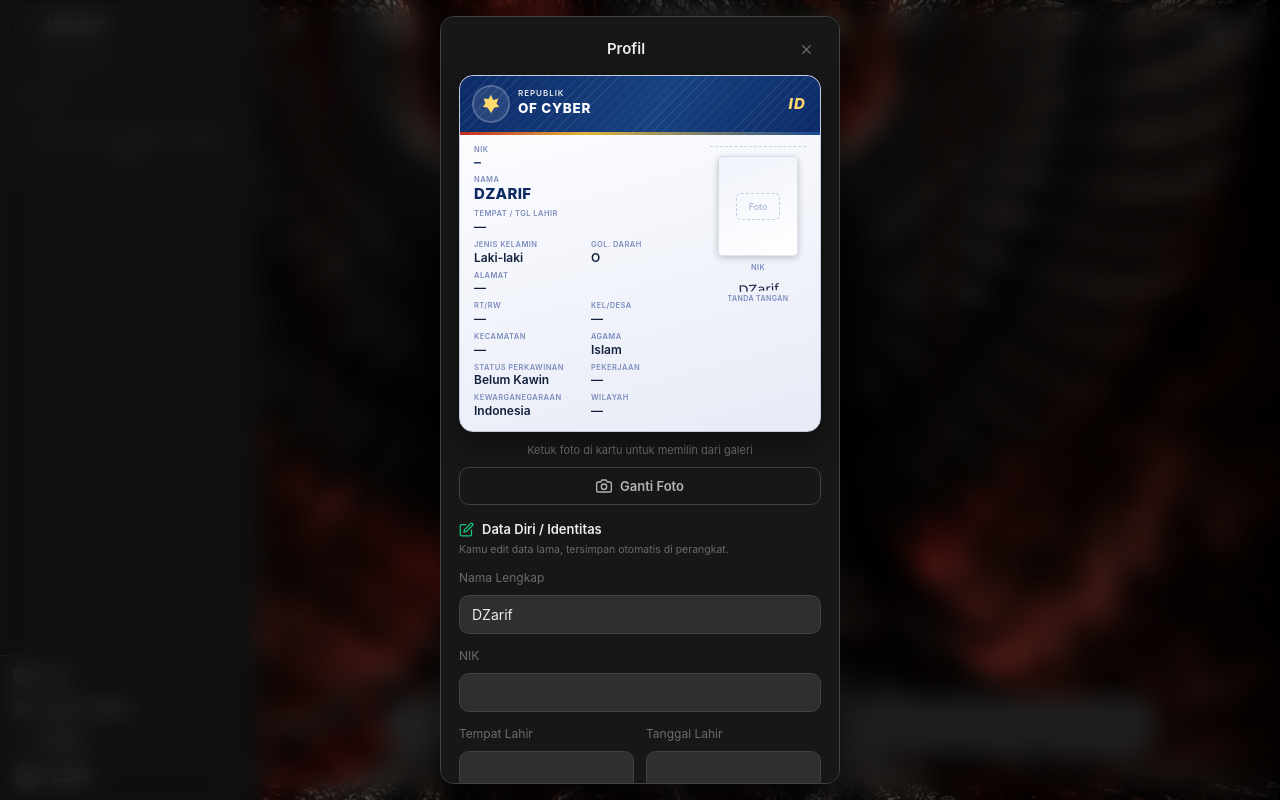
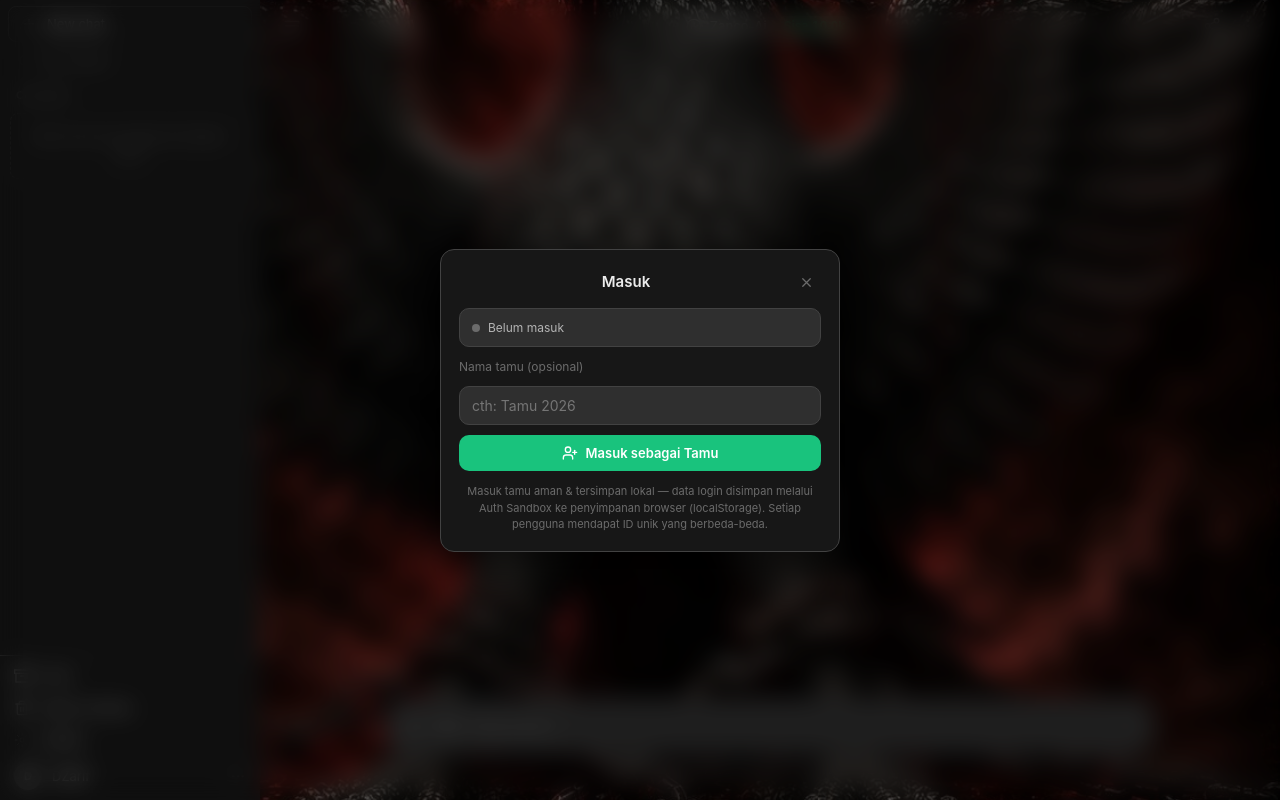
Before and after one commit to izrai4103-lgtm/groq-ai-chatbot, a Next.js app: page / in a window 1280 px wide. Both pictures are taken after a click on the button "Profil". Built offline with nearby package versions, Linux system fonts and the light colour scheme.

Commit message:
feat: paksa login dulu sebelum lihat KTP/profil

```diff
--- a/components/ProfilePanel.tsx
+++ b/components/ProfilePanel.tsx
@@ -1,6 +1,6 @@
 'use client'
 
-import { useRef, useState } from 'react'
+import { useEffect, useRef, useState } from 'react'
 import { DEFAULT_PROFILE, makeAvatarDataUrl, type Profile } from '../lib/profile'
 import { guestLogin, sanitizeGuestName, type GuestSession } from '../lib/auth-sandbox'
 
@@ -42,8 +42,12 @@ const WILAYAH_OPTIONS = ['Jawa Timur', 'Jawa Barat', 'Jawa Tengah', 'Kalimantan'
 
 export default function ProfilePanel({ profile, session, onProfileChange, onSessionChange, onClose, onToast }: ProfilePanelProps) {
   const avatarRef = useRef<HTMLInputElement | null>(null)
-  const [view, setView] = useState<'profile' | 'login'>('profile')
+  const [view, setView] = useState<'profile' | 'login'>(session ? 'profile' : 'login')
   const [guestName, setGuestName] = useState('')
+
+  useEffect(() => {
+    setView(session ? 'profile' : 'login')
+  }, [session])
 
   const setField = (key: Exclude<keyof Profile, 'avatar'>, value: string) => {
     onProfileChange({ ...profile, [key]: value })
@@ -113,7 +117,7 @@ export default function ProfilePanel({ profile, session, onProfileChange, onSess
     <div className="settings-overlay" onClick={onClose}>
       <div className="settings profile" role="dialog" aria-modal="true" aria-label="Profil" onClick={e => e.stopPropagation()}>
         <div className="settings-hd">
-          {view === 'login' ? (
+          {view === 'login' && session ? (
             <button className="profile-back" onClick={() => setView('profile')} aria-label="Kembali ke profil">
               <svg viewBox="0 0 24 24" fill="none" stroke="currentColor" strokeWidth="2" strokeLinecap="round"><path d="M19 12H5" /><path d="M12 19l-7-7 7-7" /></svg>
             </button>
```
